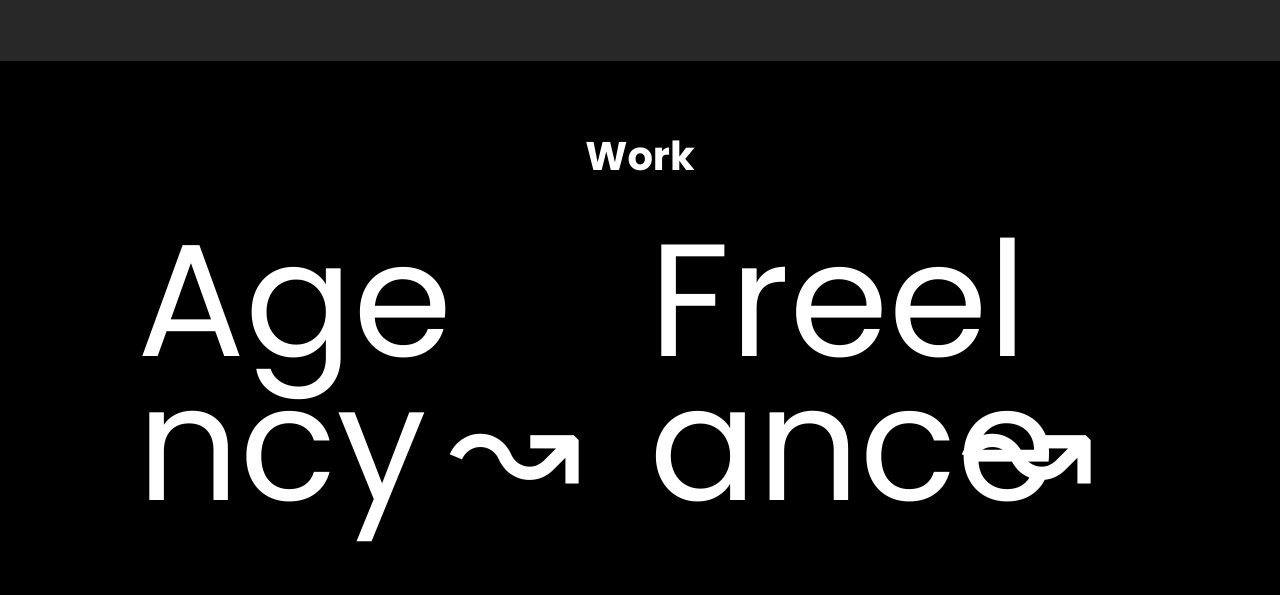
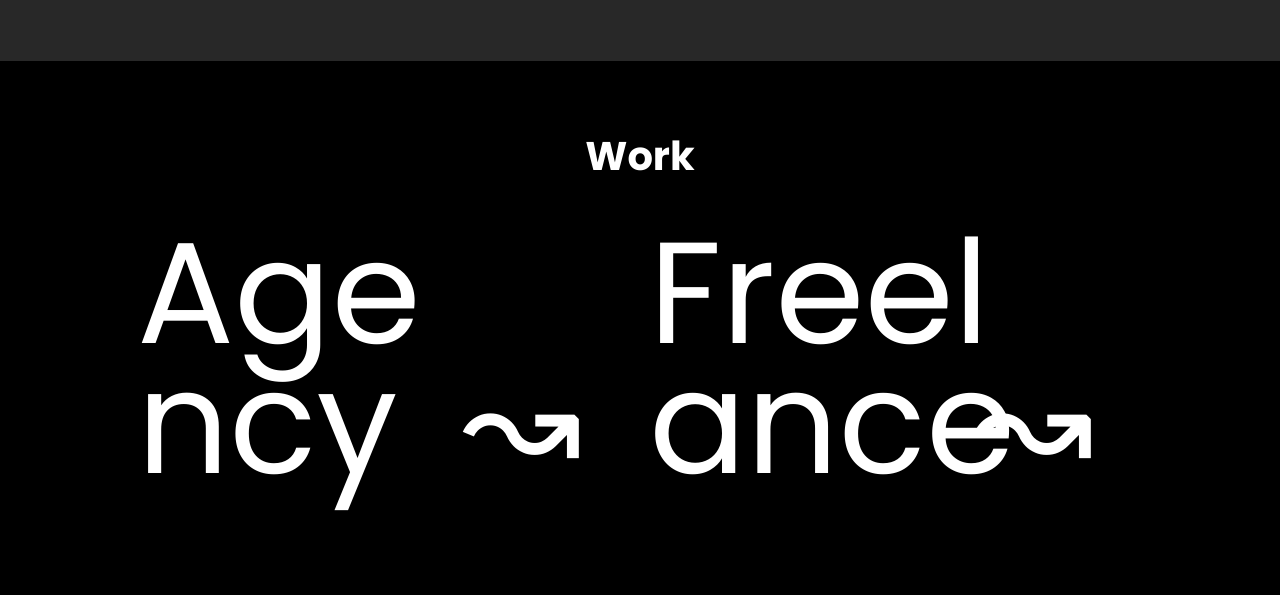
Before and after one commit to billyfrn/portfolio, a PHP site: page / in a window 1280 px wide. Shown: the part 1706-2301 px from the top of the page. Run offline with PHP 8.4, Linux system fonts and the light colour scheme.

Commit message:
tile style

```diff
--- a/assets/styles.css
+++ b/assets/styles.css
@@ -65,7 +65,7 @@ b {color: #c49048;}
 .tile {
   width: 50%;
   height: 200px;
-  font-size: 10em;
+  font-size: 9em;
   overflow-wrap: break-word;
   line-height: .9em;
   padding: 9px;
```
